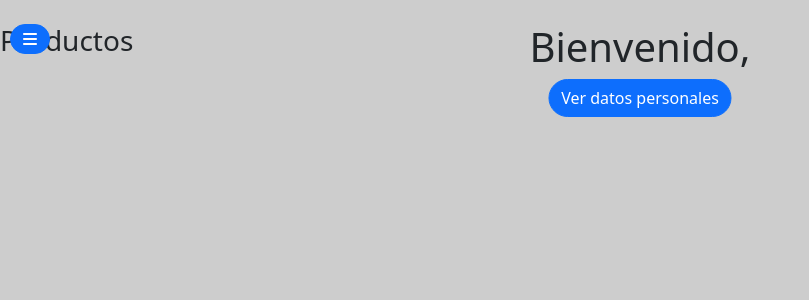
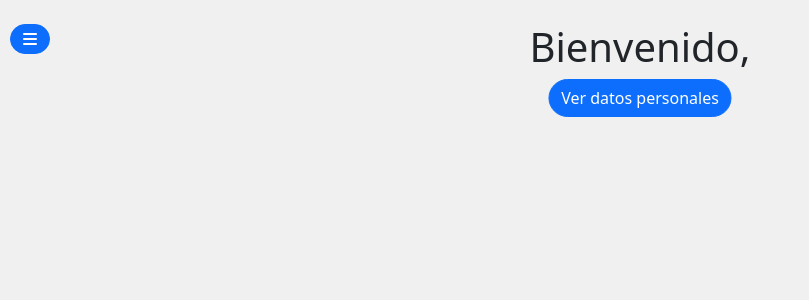
Before and after one commit to GerardEspinosa/ProjectGIA, a PHP site: page / in a window 1280 px wide. Shown: the top 300 px of the page, without its empty margins (0-809 px from the left). Run offline with PHP 8.4, Linux system fonts and the light colour scheme; some libraries are stand-ins or nearby versions.

Commit message:
cambios varios

```diff
--- a/GIA/css/main.css
+++ b/GIA/css/main.css
@@ -21,7 +21,7 @@
 }
 
 .bg-lightgrey{
-    background-color: rgb(205, 205, 205);
+    background-color: rgb(240, 240, 240);
 }
 
 .bg-white{
@@ -56,7 +56,7 @@
 }
 
 .rounded-30{
-    border-radius: 30px !important;
+    border-radius: 20px !important;
 }
 
 .header {
--- a/GIA/default.html
+++ b/GIA/default.html
@@ -37,7 +37,7 @@
                     <form action="php/login.php" method="post">
                         <div>
                             <input id="user" type="text" class="form-control
-                                rounded-30 mt-3" placeholder="Usuario"
+                                rounded-30 mt-3" placeholder="Nombre de Usuario"
                                 name="user"
                                 onchange="lsRememberMe()">
                             <input id="password" type="password"
@@ -94,7 +94,6 @@
                 </div>
             </div>
         </div>
-
         <script src="js/sweetalert2.min.js"></script>
         <script src="js/bootstrap.js"></script>
         <script src="js/main.js"></script>
--- a/GIA/index.html
+++ b/GIA/index.html
@@ -65,11 +65,12 @@
       </table>
     </div>
 
-    <h3>Productos</h3>
+    <?php
+    echo "hola";
+    ?>
     <script src="js/sweetalert2.min.js"></script>
     <script src="js/bootstrap.js"></script>
     <script src="js/index.js"></script>
-    <script src="js/main.js"></script>
   </body>
 
 </html>
--- a/GIA/php/login.php
+++ b/GIA/php/login.php
@@ -6,7 +6,7 @@
 
         $connection = mysqli_connect($host, $user, $password, $db);
 
-        $user = "'" . $_POST["user"] . "'";
+        $username = "'" . $_POST["user"] . "'";
         $pwd = "'" . $_POST["password"] . "'";
 
         if(!$connection)
@@ -16,14 +16,14 @@
         else
         {
             echo "Conectado con exito" . "<br>";
-            $query = "SELECT * FROM `clientes` WHERE Nombre_Cliente = $user AND Contraseña_Cliente = $pwd";
+            $query = "SELECT * FROM `clientes` WHERE Nombre_Usuario = $username AND Contraseña_Cliente = $pwd";
             if($result = mysqli_query($connection, $query))
             {
                 header("LOCATION: ../index.html");
             }
             else
             {
-                $query = "SELECT * FROM `clientes` WHERE Correo_Cliente = $user AND Contraseña_Cliente = $pwd";
+                $query = "SELECT * FROM `clientes` WHERE Correo_Cliente = $username AND Contraseña_Cliente = $pwd";
                 if($result = mysqli_query($connection, $query))
                 {
                     header("LOCATION: ../index.html");
--- a/GIA/screens/userPanel.html
+++ b/GIA/screens/userPanel.html
@@ -8,7 +8,7 @@
         <link rel="stylesheet" href="../css/bootstrap.css">
     </head>
     <body>
-
+        <div></div>
         <script src="../js/bootstrap.js"></script>
     </body>
 </html>
```
Also changed, not shown: GIA/img/atencion_cliente.jpg (added), GIA/img/panel_solar.jpg (added).
